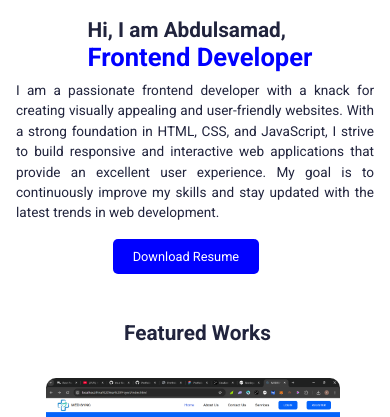
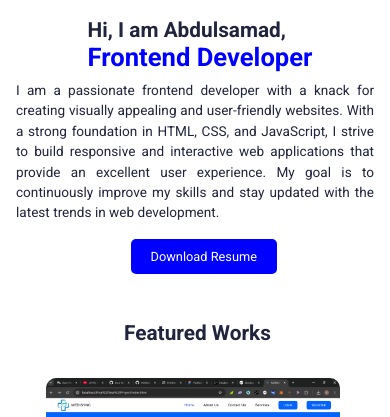
Before and after one commit to Abdulsamad25/Abdulsamad25.github.io, a plain HTML site: page index.html in a window 390 px wide. Shown: the part 414-831 px from the top of the page. Drawn offline with Linux system fonts and the light colour scheme.

Commit message:
Update styles.css

```diff
--- a/css/styles.css
+++ b/css/styles.css
@@ -54,16 +54,6 @@ header {
   padding: 1rem 0;
   z-index: 1000;
 }
-
-/* header {
-  position: fixed;
-  top: 0;
-  width: 100%;
-  background-color: whitesmoke;
-  color: #fff;
-  padding: 1rem 0;
-  z-index: 1000;
-} */
 
 header .navbar {
   display: flex;
@@ -186,7 +176,6 @@ body:not(.dark-mode) .dark-mode-toggle .fa-moon {
 .info a button{
   display: inline-block;
   padding: 10px 20px;
-  /* background-color: #FF6464; */
   background-color: blue;
   color: white;
   text-decoration: none;
@@ -361,7 +350,7 @@ footer p{
   }
   .info a button{
     font-size: 0.8rem;
-    margin-left: 27%;
+    margin-left: 32%;
   }
   .projects h2{
     margin-top: -10%;
```
